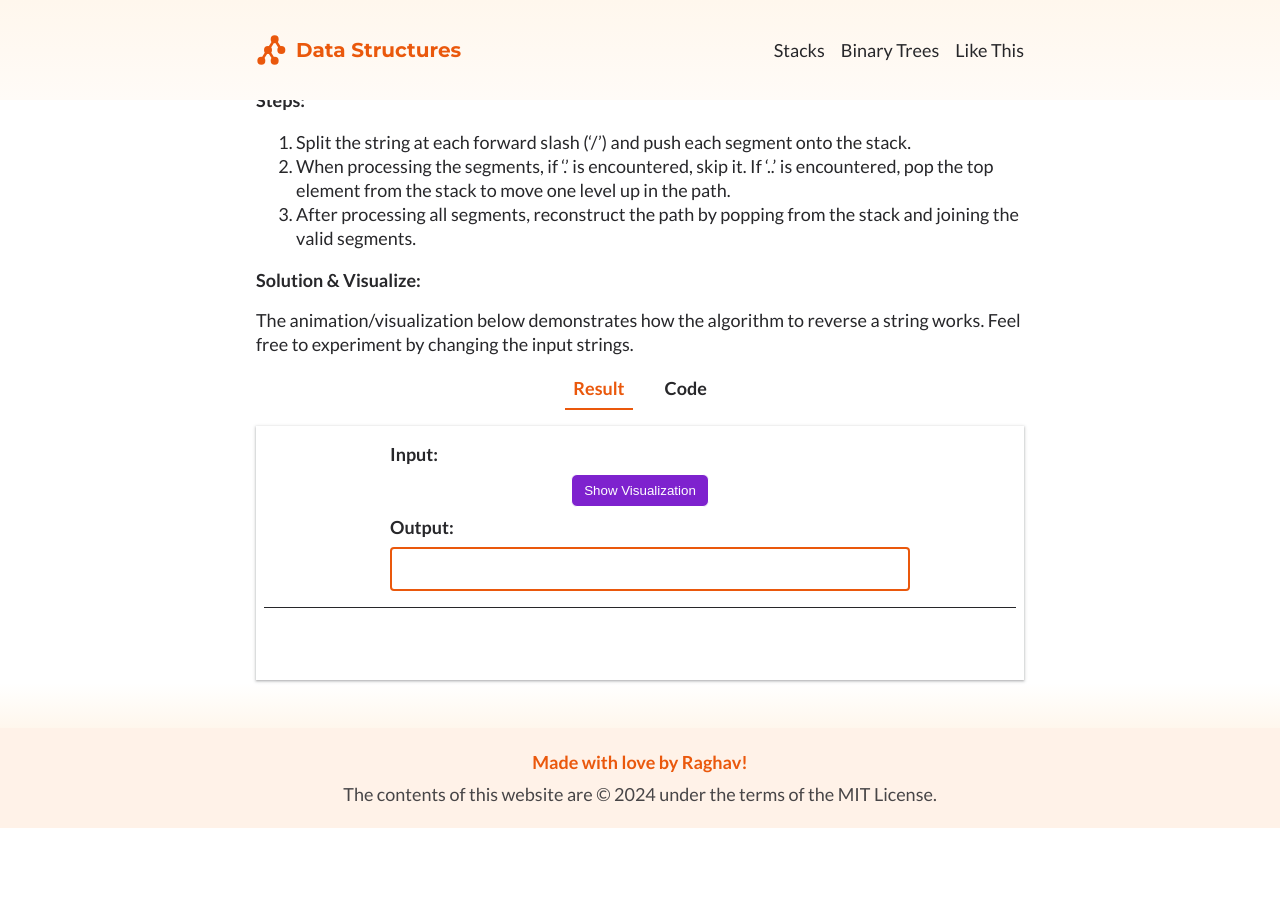
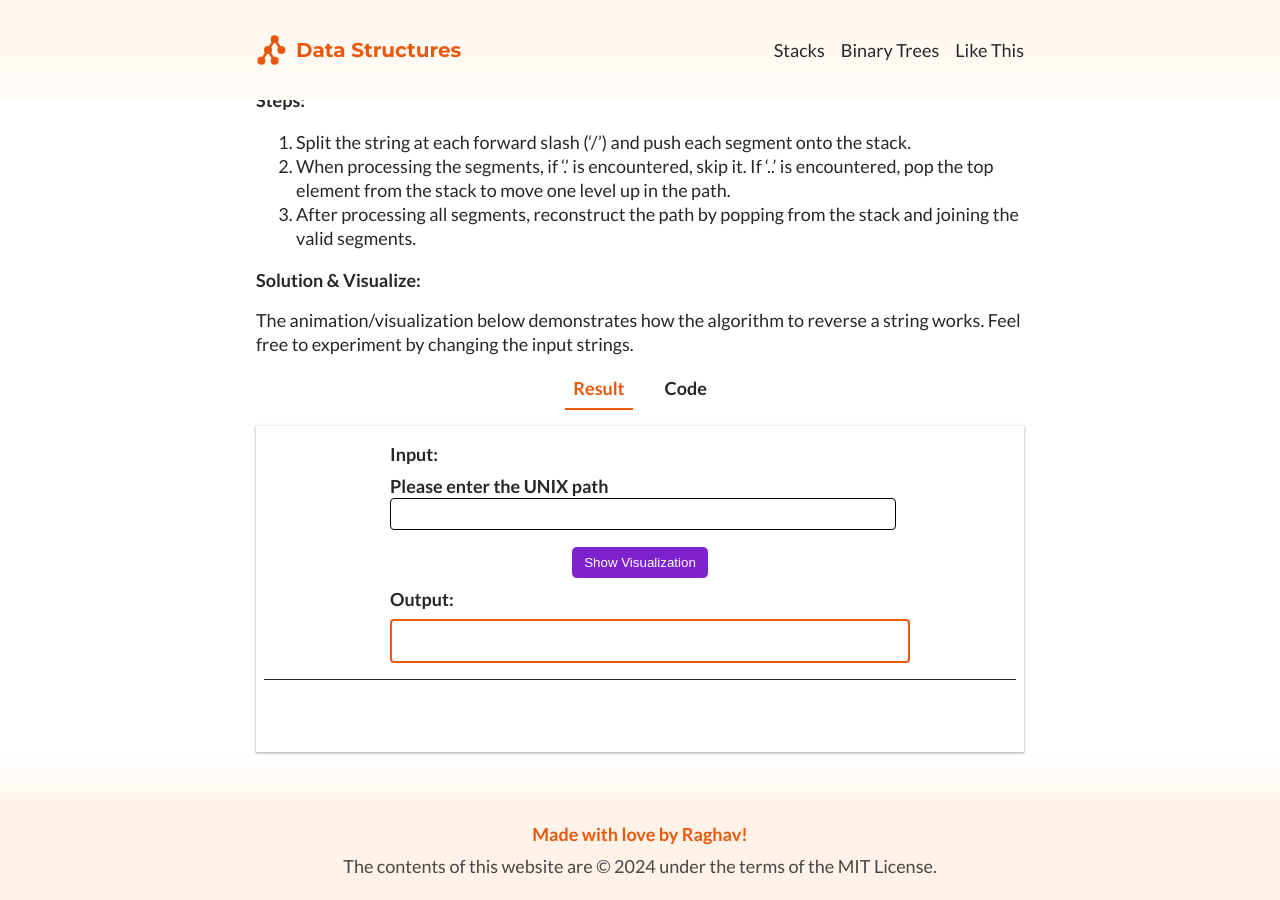
Before and after one commit to raghavendra89/ds-visualizer, a Jekyll site: the page built from _stacks/path-simplifier.md, in a window 1280 px wide and 900 px high, scrolled down 942 px. Built offline with Jekyll 4.4.1, drawn with Linux system fonts in a browser that asks for light colours; before the commit the page ends 1770 px from its top, so only the background shows below that; some of the changed lines change nothing that is shown.

Commit message:
Implement the solution for the path simplifier.

```diff
--- a/_stacks/assets/js/path-simplifier.js
+++ b/_stacks/assets/js/path-simplifier.js
@@ -0,0 +1,55 @@
+function stackSolution(args) {
+    let string = args[0];
+    let paths = string.split('/');
+
+    const stack = new Stack(
+        [],
+        {
+            name: 'Stack',
+            description: 'This stack holds the path segments.'
+        }
+    );
+
+    animatorModule.displayComment('Push the individual path segments to the stack.');
+    for (var i = 0; i < paths.length; i++) {
+        if (paths[i] !== '') {
+            stack.push(paths[i]);
+        }
+    }
+
+    let simplifiedPath = '';
+    let skipNextPath = false;
+    while (! stack.isEmpty()) {
+        if (skipNextPath) {
+            animatorModule.displayComment('If ".." is encountered skip the next path.', 500);
+        } else {
+            animatorModule.displayComment(
+                'Pop individual path segments and prepend them. <br><div class="sv-comment-highlight">'+ simplifiedPath +'</div>'
+            );
+        }
+        path = stack.pop();
+
+        if (path == '..') {
+            skipNextPath = true;
+        } else {
+            if (path == '.') {
+                animatorModule.displayComment('If "." is encountered ignore it.', 1500);
+            }
+
+            if (path !== '.' && ! skipNextPath) {
+                // The first letter in simplifiedPath is '/'
+                simplifiedPath = '/' + path + simplifiedPath;
+            }
+
+            animatorModule.displayOutput(simplifiedPath);
+            skipNextPath = false;
+        }
+    }
+
+    simplifiedPath = (simplifiedPath == '') ? '/' : simplifiedPath;
+
+    animatorModule.displayComment('Final path: <br><div class="sv-comment-highlight">' + simplifiedPath + '<div>', 1000);
+    animatorModule.displayOutput(simplifiedPath);
+    animatorModule.displayComment('');
+    return simplifiedPath;
+}
--- a/_stacks/path-simplifier.md
+++ b/_stacks/path-simplifier.md
@@ -1,6 +1,10 @@
 ---
 layout: visualizer
 title: Simplify Absolute UNIX Path
+inputs:
+  - type: string
+    label: Please enter the UNIX path
+    regex: ^((?!\\).)*$
 ---
 
 #### Problem:
```
